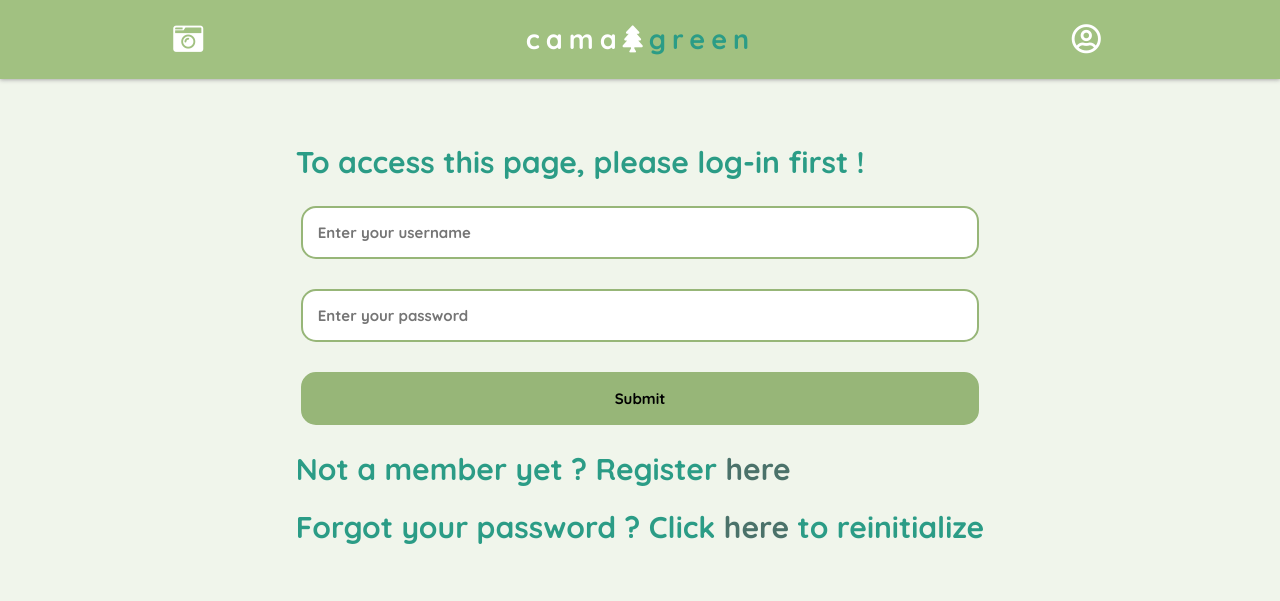
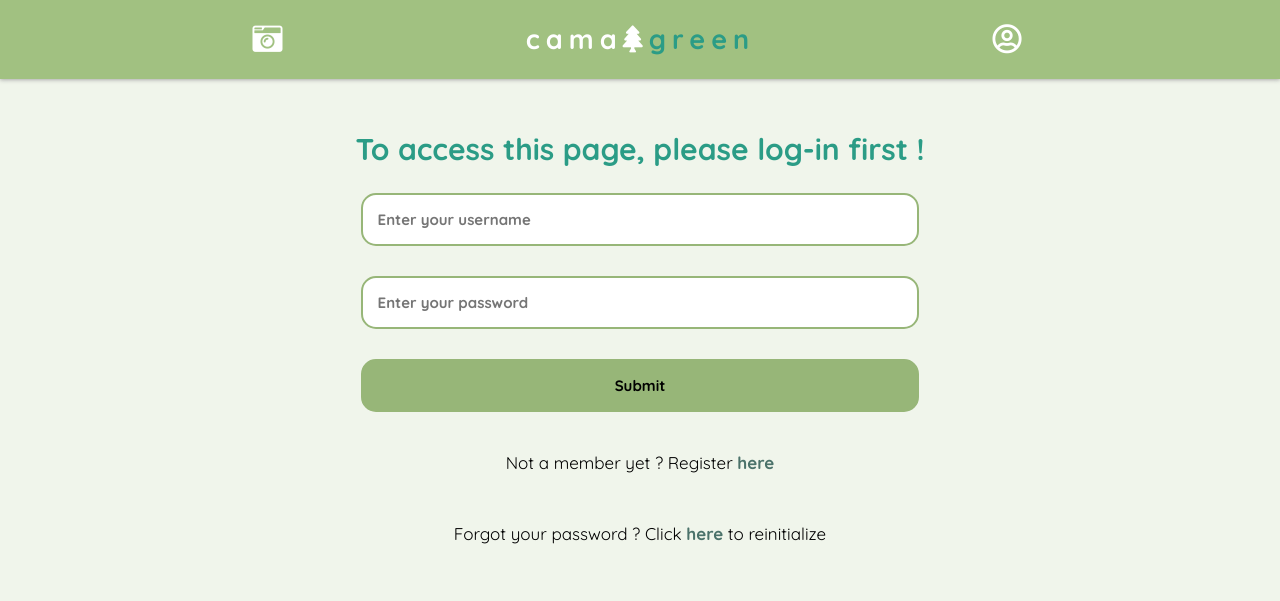
Before and after one commit to trndlz/42_Camagru, a PHP site: page /camagru/?action=add in a window 1280 px wide. Shown: the part 161-762 px from the top of the page. Run offline with PHP 8.4, Linux system fonts and the light colour scheme; some libraries are stand-ins or nearby versions.

Commit message:
Minor changes

```diff
--- a/public/css/style.css
+++ b/public/css/style.css
@@ -77,7 +77,7 @@
 
 .navbar {
 	display: flex;
-	justify-content: space-around;
+	justify-content: space-evenly;
 	padding: 0px;
 	max-width:100vw;
 	max-width: 100%;
--- a/view/login.php
+++ b/view/login.php
@@ -31,6 +31,6 @@
         <input type="password" class="login_input" name="password" autocomplete="current-password" placeholder="Enter your password" required>
         <input type="submit" class="login_submit" value="Submit">
     </form>
-    <h1 class="cam_titles">Not a member yet ? Register <a href="index.php?action=register" class="textlink">here</a></h1>
-    <h1 class="cam_titles">Forgot your password ? Click <a href="index.php?action=forgot" class="textlink">here</a> to reinitialize</h1>
+    <p class="text">Not a member yet ? Register <a href="index.php?action=register" class="textlink">here</a></p>
+    <p class="text">Forgot your password ? Click <a href="index.php?action=forgot" class="textlink">here</a> to reinitialize</p>
 </div>
```
Also changed, not shown: public/upload/20180823185402.png (added).
